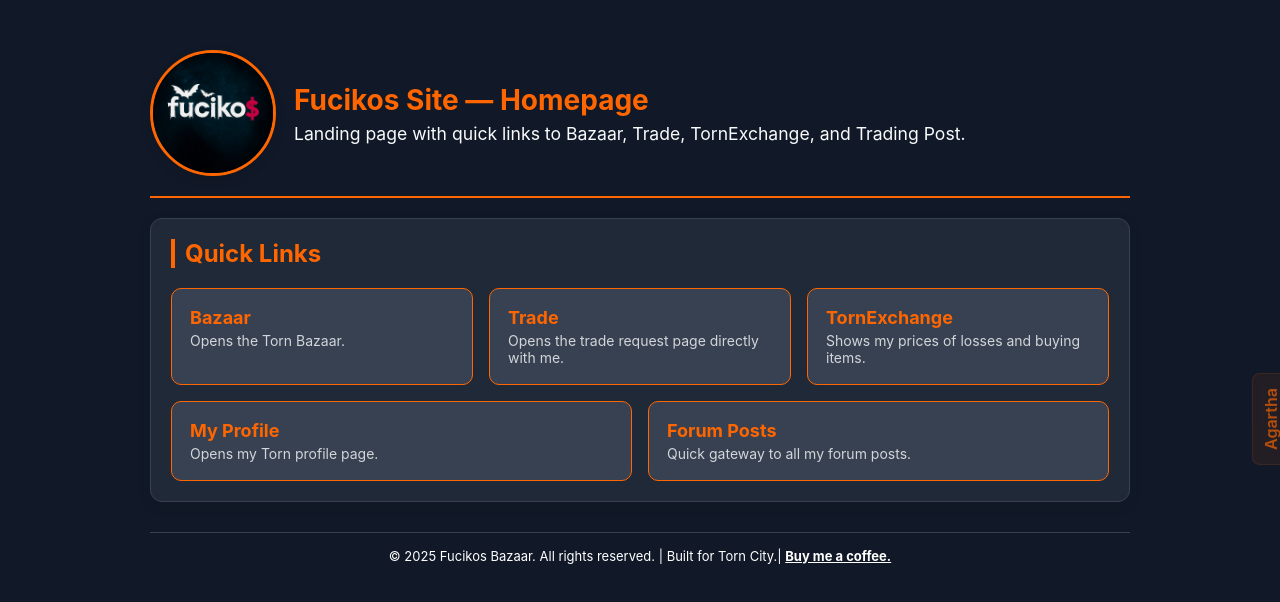
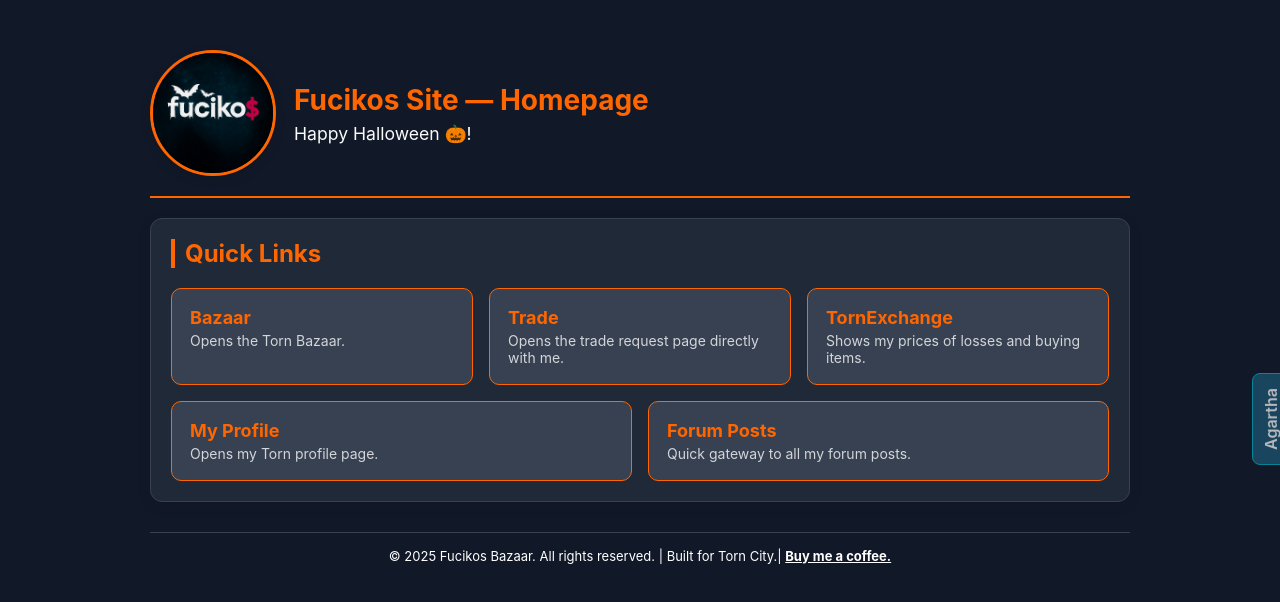
Before and after one commit to Fucikos/fucikos.site, a plain HTML site: page index.html in a window 1280 px wide. Drawn offline with Linux system fonts and the light colour scheme.

Commit message:
Add files via upload

```diff
--- a/index.html
+++ b/index.html
@@ -29,11 +29,11 @@
       top: 50%;
       transform: rotate(-90deg) translateY(-50%);
       transform-origin: center;
-      background: rgba(255, 102, 0, 0.10);
-      color: var(--accent);
+      background: rgba(36, 134, 173, 0.582);
+      color: white;
       padding: 8px 14px;
       border-radius: 8px 8px 0 0;
-      border: 1px solid rgba(255, 102, 0, 0.18);
+      border: 1px solid rgb(0, 183, 207);
       text-decoration: none;
       font-weight: 600;
       z-index: 9999;
@@ -282,7 +282,7 @@
         <img src="images/fucikos.png" alt="Fucikos logo" class="avatar">
         <div>
           <h1>Fucikos Site — Homepage</h1>
-          <p class="lead">Landing page with quick links to Bazaar, Trade, TornExchange, and Trading Post.</p>
+          <p class="lead">Happy Halloween 🎃!</p>
         </div>
       </div>
       <button id="theme-toggle" title="Toggle theme">🌙</button>
```
